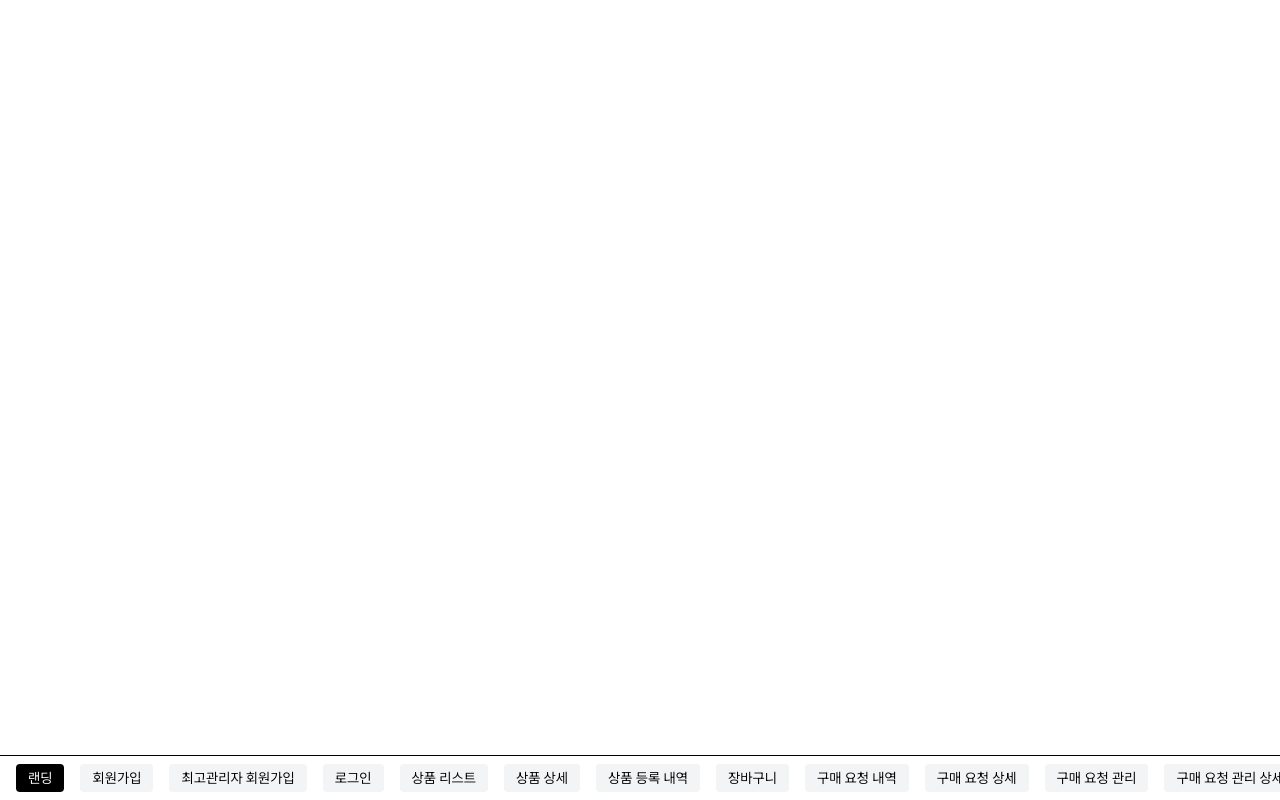
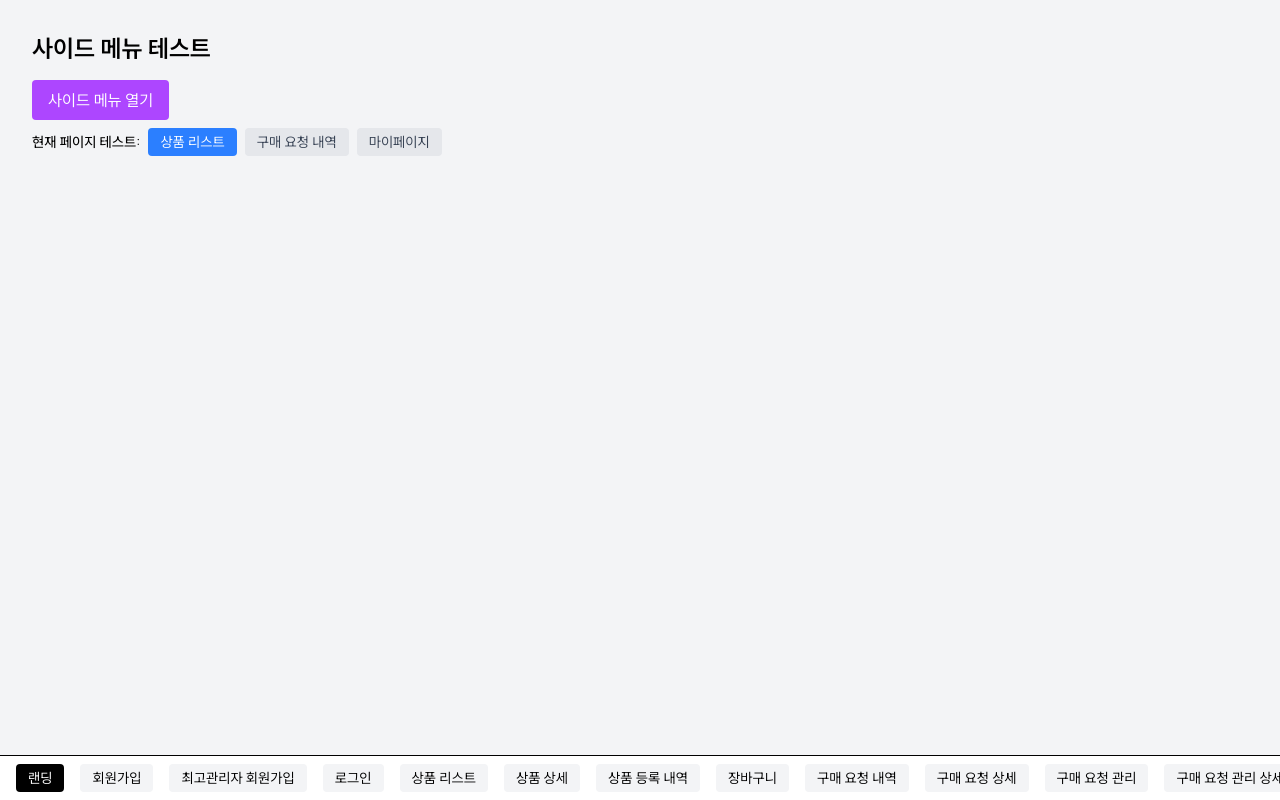
Before and after one commit to xdnjs7/6-Snack-FE-release, a Next.js app: page / in a window 1280 px wide. Built offline with nearby package versions, Linux system fonts and the light colour scheme.

Commit message:
feat/sideMenu,사용예시

```diff
--- a/src/app/page.tsx
+++ b/src/app/page.tsx
@@ -1,5 +1,9 @@
-import Image from "next/image";
+import SideMenuExample from "../components/common/SideMenuExample";
 
 export default function Home() {
-  return <div className=""></div>;
+  return (
+    <div className="min-h-screen bg-gray-100">
+      <SideMenuExample />
+    </div>
+  );
 }
--- /dev/null
+++ b/src/components/common/SideMenuExample.tsx
@@ -0,0 +1,87 @@
+"use client";
+
+import { useState } from "react";
+import SideMenu from "./SideMenu";
+import { TSideMenuItem } from "../../types/sideMenu.types";
+
+const SideMenuExample = () => {
+  const [isMenuOpen, setIsMenuOpen] = useState(false);
+  const [currentPath, setCurrentPath] = useState("/products");
+
+  const menuItems: TSideMenuItem[] = [
+    { id: "product-list", label: "상품 리스트", href: "/products" },
+    { id: "purchase-requests", label: "구매 요청 내역", href: "/purchase-requests" },
+    { id: "product-registration", label: "상품 등록 내역", href: "/product-registration" },
+    { id: "mypage", label: "마이페이지", href: "/mypage" },
+    { id: "logout", label: "로그아웃", href: "/logout" },
+  ];
+
+  const handleItemClick = (item: TSideMenuItem) => {
+    console.log("Clicked item:", item);
+    // 기능 구현 시 여기에 로직 추가
+  };
+
+  const handleClose = () => {
+    setIsMenuOpen(false);
+  };
+
+  return (
+    <div className="min-h-screen bg-gray-100 p-8">
+      <div className="mb-4">
+        <h2 className="text-2xl font-bold mb-4">사이드 메뉴 테스트</h2>
+        <div className="space-x-2 mb-4">
+          <button
+            onClick={() => setIsMenuOpen(true)}
+            className="px-4 py-2 bg-purple-500 text-white rounded hover:bg-purple-600 transition-colors"
+          >
+            사이드 메뉴 열기
+          </button>
+
+          <div className="mt-2 space-x-2">
+            <span className="text-sm font-medium">현재 페이지 테스트:</span>
+            <button
+              onClick={() => setCurrentPath("/products")}
+              className={`px-3 py-1 text-sm rounded ${
+                currentPath === "/products"
+                  ? "bg-blue-500 text-white"
+                  : "bg-gray-200 text-gray-700"
+              }`}
+            >
+              상품 리스트
+            </button>
+            <button
+              onClick={() => setCurrentPath("/purchase-requests")}
+              className={`px-3 py-1 text-sm rounded ${
+                currentPath === "/purchase-requests"
+                  ? "bg-blue-500 text-white"
+                  : "bg-gray-200 text-gray-700"
+              }`}
+            >
+              구매 요청 내역
+            </button>
+            <button
+              onClick={() => setCurrentPath("/mypage")}
+              className={`px-3 py-1 text-sm rounded ${
+                currentPath === "/mypage"
+                  ? "bg-blue-500 text-white"
+                  : "bg-gray-200 text-gray-700"
+              }`}
+            >
+              마이페이지
+            </button>
+          </div>
+        </div>
+      </div>
+
+      <SideMenu
+        items={menuItems}
+        isOpen={isMenuOpen}
+        currentPath={currentPath}
+        onItemClick={handleItemClick}
+        onClose={handleClose}
+      />
+    </div>
+  );
+};
+
+export default SideMenuExample;
--- /dev/null
+++ b/src/components/common/icons/XIcon.tsx
@@ -0,0 +1,25 @@
+"use client";
+
+interface XIconProps {
+  className?: string;
+  onClick?: () => void;
+}
+
+const XIcon = ({ className = "", onClick }: XIconProps) => {
+  return (
+    <svg
+      width="24"
+      height="24"
+      viewBox="0 0 24 24"
+      fill="none"
+      xmlns="http://www.w3.org/2000/svg"
+      className={`cursor-pointer ${className}`}
+      onClick={onClick}
+    >
+      <path d="M17 7L7 17" stroke="#373737" strokeWidth="1.5" strokeLinecap="round" />
+      <path d="M7 7L17 17" stroke="#373737" strokeWidth="1.5" strokeLinecap="round" />
+    </svg>
+  );
+};
+
+export default XIcon;
```
Also changed, not shown: src/components/common/SideMenu.tsx (added, +108 -0 lines), src/types/sideMenu.types.ts (added, +31 -0 lines).
